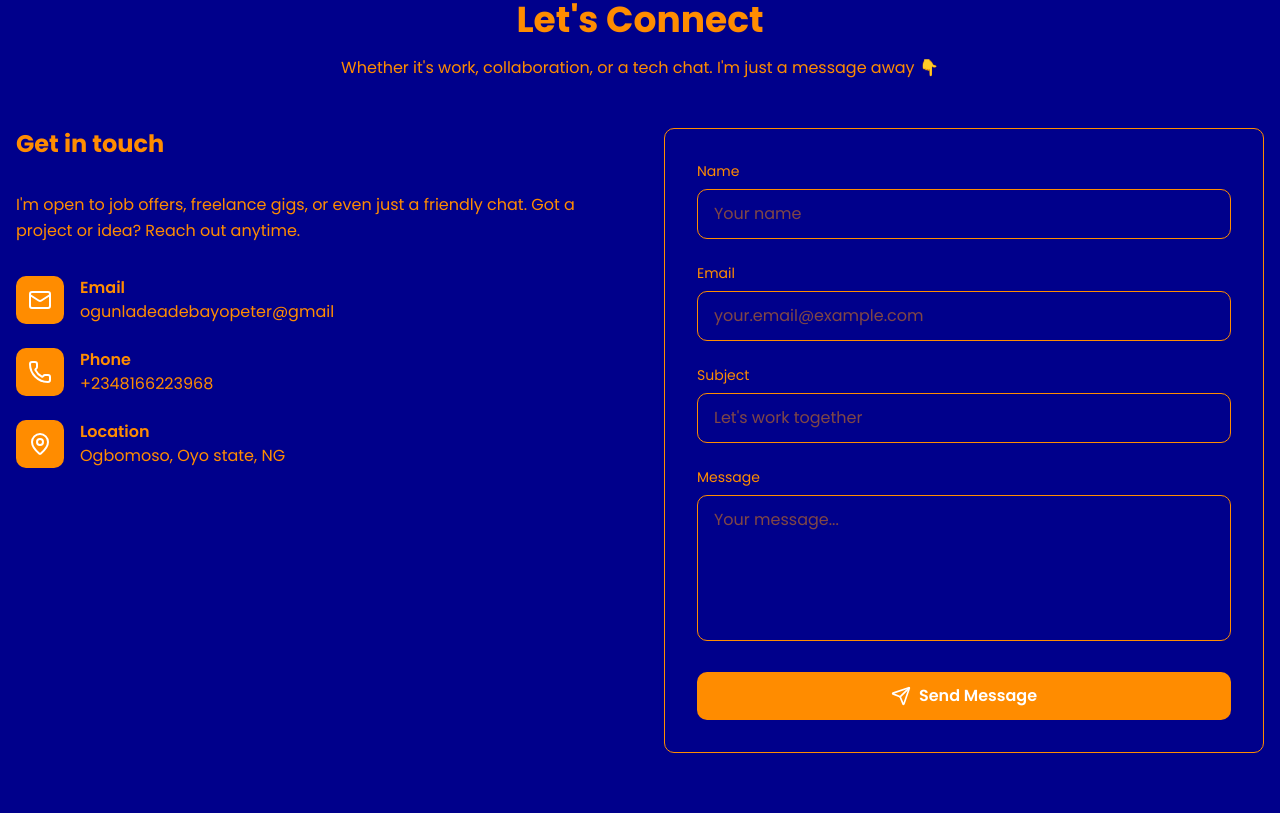
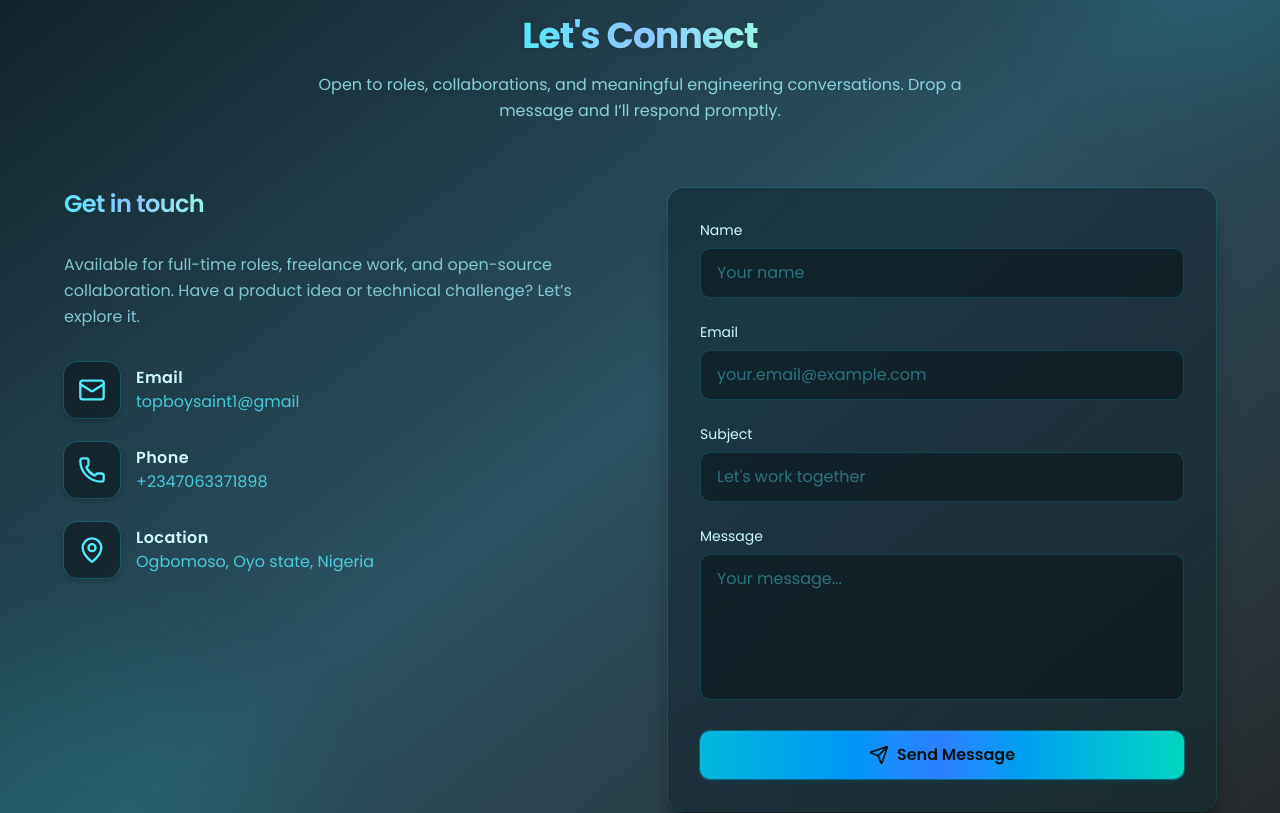
Before and after one commit to TopboySaint/my-portfolio-website, a React (Vite) app: page / in a window 1280 px wide. Shown: the part 3980-4793 px from the top of the page. Built offline with nearby package versions, Linux system fonts and the light colour scheme.

Commit message:
feat: update Contact component with new contact info and enhanced UI elements

```diff
--- a/src/components/Contact.jsx
+++ b/src/components/Contact.jsx
@@ -65,31 +65,39 @@ export default function Contact() {
   }
 
   const contactInfo = [
-    { icon: Mail, title: "Email", info: "ogunladeadebayopeter@gmail" },
-    { icon: Phone, title: "Phone", info: "+2348166223968" },
-    { icon: MapPin, title: "Location", info: "Ogbomoso, Oyo state, NG" },
+    { icon: Mail, title: "Email", info: "topboysaint1@gmail" },
+    { icon: Phone, title: "Phone", info: "+2347063371898" },
+    { icon: MapPin, title: "Location", info: "Ogbomoso, Oyo state, Nigeria" },
   ]
 
   return (
-    <section id="contact" className="py-20 px-4 bg-[#00008B] text-[#FF8C00]">
-      <div className="max-w-7xl mx-auto">
+    <section
+      id="contact"
+      className="relative py-24 px-4 sm:px-6 lg:px-8 bg-gradient-to-br from-[#0f2027] via-[#2c5364] to-[#232526] text-cyan-100 font-[Poppins] overflow-hidden"
+    >
+      {/* Decorative shapes */}
+      <div className="pointer-events-none absolute -top-32 -right-24 w-72 h-72 bg-cyan-400/10 rounded-full blur-3xl" />
+      <div className="pointer-events-none absolute bottom-[-160px] left-[-140px] w-[420px] h-[420px] bg-teal-400/10 rounded-full blur-3xl" />
+      <div className="pointer-events-none absolute top-1/2 left-1/2 -translate-x-1/2 -translate-y-1/2 w-[680px] h-[680px] bg-gradient-radial from-cyan-500/10 via-transparent to-transparent rounded-full blur-2xl" />
+
+      <div className="relative max-w-6xl mx-auto">
         <Motion.div
-          className="text-center mb-12"
+          className="text-center mb-16"
           initial={{ opacity: 0, y: 20 }}
           whileInView={{ opacity: 1, y: 0 }}
           transition={{ duration: 0.5, ease: "easeOut" }}
           viewport={{ once: true, margin: "-50px" }}
         >
-          <h2 className="text-3xl md:text-4xl font-bold mb-4">
-            Let's <span className="text-[#FF8C00]">Connect</span>
+          <h2 className="text-3xl md:text-4xl font-extrabold mb-4 tracking-tight">
+            <span className="bg-clip-text text-transparent bg-gradient-to-r from-cyan-300 via-blue-300 to-teal-200 drop-shadow">Let's Connect</span>
           </h2>
-          <p className="text-[#FF8C00] max-w-2xl mx-auto text-sm sm:text-base">
-            Whether it's work, collaboration, or a tech chat. I'm just a message away 👇
+          <p className="text-cyan-200/80 max-w-2xl mx-auto text-sm sm:text-base leading-relaxed">
+            Open to roles, collaborations, and meaningful engineering conversations. Drop a message and I’ll respond promptly.
           </p>
         </Motion.div>
 
-        {/* Main content container with improved responsive layout */}
-        <div className="grid grid-cols-1 lg:grid-cols-2 gap-8 lg:gap-12 items-start">
+        {/* Main content */}
+        <div className="grid grid-cols-1 lg:grid-cols-2 gap-10 lg:gap-14 items-start">
           {/* Contact Info Section */}
           <Motion.div
             className="order-2 lg:order-1"
@@ -98,10 +106,12 @@ export default function Contact() {
             transition={{ duration: 0.5, ease: "easeOut" }}
             viewport={{ once: true, margin: "-50px" }}
           >
-            <div className="lg:sticky lg:top-24">
-              <h3 className="text-xl sm:text-2xl font-bold mb-6 lg:mb-8">Get in touch</h3>
-              <p className="text-[#FF8C00] mb-8 text-sm sm:text-base leading-relaxed">
-                I'm open to job offers, freelance gigs, or even just a friendly chat. Got a project or idea? Reach out anytime.
+            <div className="lg:sticky lg:top-28">
+              <h3 className="text-xl sm:text-2xl font-semibold mb-6 lg:mb-8 tracking-tight">
+                <span className="bg-clip-text text-transparent bg-gradient-to-r from-cyan-300 via-blue-300 to-teal-200">Get in touch</span>
+              </h3>
+              <p className="text-cyan-200/75 mb-8 text-sm sm:text-base leading-relaxed">
+                Available for full-time roles, freelance work, and open-source collaboration. Have a product idea or technical challenge? Let’s explore it.
               </p>
 
               <div className="space-y-6">
@@ -110,18 +120,18 @@ export default function Contact() {
                   return (
                     <Motion.div
                       key={index}
-                      className="flex items-center gap-4"
+                      className="flex items-center gap-4 group"
                       initial={{ opacity: 0, y: 15 }}
                       whileInView={{ opacity: 1, y: 0 }}
                       transition={{ duration: 0.4, delay: index * 0.05, ease: "easeOut" }}
                       viewport={{ once: true, margin: "-50px" }}
                     >
-                      <div className="w-12 h-12 bg-[#FF8C00] rounded-lg flex items-center justify-center flex-shrink-0">
-                        <IconComponent className="w-6 h-6 text-white" />
+                      <div className="w-12 h-12 sm:w-14 sm:h-14 rounded-xl flex items-center justify-center flex-shrink-0 bg-[#0f1c21]/70 ring-1 ring-cyan-400/20 backdrop-blur-sm group-hover:bg-gradient-to-br group-hover:from-cyan-400/20 group-hover:via-blue-400/20 group-hover:to-teal-300/20 transition-all duration-300 shadow-md shadow-black/20">
+                        <IconComponent className="w-6 h-6 sm:w-7 sm:h-7 text-cyan-300 group-hover:text-cyan-100 transition-colors" />
                       </div>
                       <div>
-                        <h4 className="font-semibold text-sm sm:text-base">{contact.title}</h4>
-                        <p className="text-[#FF8C00] text-sm sm:text-base">{contact.info}</p>
+                        <h4 className="font-semibold text-sm sm:text-base text-cyan-100 tracking-wide">{contact.title}</h4>
+                        <p className="text-cyan-300/80 text-sm sm:text-base">{contact.info}</p>
                       </div>
                     </Motion.div>
                   )
@@ -138,8 +148,9 @@ export default function Contact() {
             transition={{ duration: 0.5, delay: 0.1, ease: "easeOut" }}
             viewport={{ once: true, margin: "-50px" }}
           >
-            <div className="bg-[#00008B] p-6 sm:p-8 rounded-lg border border-[#FF8C00]">
-              <form ref={formRef} onSubmit={sendEmail} disabled={isSending} className="space-y-6">
+            <div className="relative p-6 sm:p-8 rounded-2xl bg-[#0f1c21]/60 backdrop-blur-md ring-1 ring-cyan-400/15 shadow-xl shadow-black/40">
+              <div className="absolute inset-0 rounded-2xl pointer-events-none bg-gradient-to-br from-cyan-400/5 via-blue-400/5 to-teal-300/5" />
+              <form ref={formRef} onSubmit={sendEmail} disabled={isSending} className="space-y-6 relative">
                 <Motion.div
                   initial={{ opacity: 0, y: 10 }}
                   whileInView={{ opacity: 1, y: 0 }}
@@ -156,7 +167,7 @@ export default function Contact() {
                     onChange={handleChange}
                     autoComplete="off"
                     required
-                    className="w-full px-4 py-3 bg-[#00008B] border border-[#FF8C00] rounded-lg focus:outline-none focus:border-[#FF8C00] transition-colors text-sm sm:text-base text-[#FF8C00]"
+                    className="w-full px-4 py-3 bg-[#0d171b]/60 border border-cyan-400/20 rounded-lg focus:outline-none focus:ring-2 focus:ring-cyan-400/40 focus:border-cyan-300/60 transition-colors text-sm sm:text-base text-cyan-100 placeholder:text-cyan-300/40"
                     placeholder="Your name"
                   />
                   {errors.name && <p className="text-red-600 text-sm mt-1">{errors.name}</p>}
@@ -178,10 +189,10 @@ export default function Contact() {
                     onChange={handleChange}
                     autoComplete="off"
                     required
-                    className="w-full px-4 py-3 bg-[#00008B] border border-[#FF8C00] rounded-lg focus:outline-none focus:border-[#FF8C00] transition-colors text-sm sm:text-base text-[#FF8C00]"
+                    className="w-full px-4 py-3 bg-[#0d171b]/60 border border-cyan-400/20 rounded-lg focus:outline-none focus:ring-2 focus:ring-cyan-400/40 focus:border-cyan-300/60 transition-colors text-sm sm:text-base text-cyan-100 placeholder:text-cyan-300/40"
                     placeholder="your.email@example.com"
                   />
-                  {errors.email && <p className="text-red-600 text-sm mt-1">{errors.email}</p>}
+                  {errors.email && <p className="text-red-400 text-sm mt-1">{errors.email}</p>}
                 </Motion.div>
 
                 <Motion.div
@@ -200,10 +211,10 @@ export default function Contact() {
                     onChange={handleChange}
                     autoComplete="off"
                     required
-                    className="w-full px-4 py-3 bg-[#00008B] border border-[#FF8C00] rounded-lg focus:outline-none focus:border-[#FF8C00] transition-colors text-sm sm:text-base text-[#FF8C00]"
+                    className="w-full px-4 py-3 bg-[#0d171b]/60 border border-cyan-400/20 rounded-lg focus:outline-none focus:ring-2 focus:ring-cyan-400/40 focus:border-cyan-300/60 transition-colors text-sm sm:text-base text-cyan-100 placeholder:text-cyan-300/40"
                     placeholder="Let's work together"
                   />
-                  {errors.subject && <p className="text-red-600 text-sm mt-1">{errors.subject}</p>}
+                  {errors.subject && <p className="text-red-400 text-sm mt-1">{errors.subject}</p>}
                 </Motion.div>
 
                 <Motion.div
@@ -222,10 +233,10 @@ export default function Contact() {
                     autoComplete="off"
                     required
                     rows={5}
-                    className="w-full px-4 py-3 bg-[#00008B] border border-[#FF8C00] rounded-lg focus:outline-none focus:border-[#FF8C00] transition-colors resize-none text-sm sm:text-base text-[#FF8C00]"
+                    className="w-full px-4 py-3 bg-[#0d171b]/60 border border-cyan-400/20 rounded-lg focus:outline-none focus:ring-2 focus:ring-cyan-400/40 focus:border-cyan-300/60 transition-colors resize-none text-sm sm:text-base text-cyan-100 placeholder:text-cyan-300/40"
                     placeholder="Your message..."
                   />
-                  {errors.message && <p className="text-red-600 text-sm mt-1">{errors.message}</p>}
+                  {errors.message && <p className="text-red-400 text-sm mt-1">{errors.message}</p>}
                 </Motion.div>
 
                 {showSuccessMessage && (
@@ -243,7 +254,7 @@ export default function Contact() {
                 <Motion.button
                   type="submit"
                   disabled={isSending}
-                  className={`w-full ${isSending ? "bg-[#FF8C00]/70 cursor-not-allowed" : "bg-[#FF8C00] hover:bg-[#FF8C00]/90 cursor-pointer"}  text-white px-6 py-3 rounded-lg font-semibold transition-colors flex items-center justify-center gap-2 text-sm sm:text-base`}
+                  className={`relative w-full ${isSending ? "bg-gradient-to-r from-cyan-600/60 via-blue-600/60 to-teal-500/60 cursor-not-allowed" : "bg-gradient-to-r from-cyan-500 via-blue-500 to-teal-400 hover:from-cyan-400 hover:via-blue-400 hover:to-teal-300 cursor-pointer"} text-[#0b1214] font-semibold px-6 py-3 rounded-lg transition-all flex items-center justify-center gap-2 text-sm sm:text-base shadow-md shadow-cyan-900/40 ring-1 ring-cyan-400/30`}
                   initial={{ opacity: 0, y: 10 }}
                   whileInView={{ opacity: 1, y: 0 }}
                   transition={{ duration: 0.3, delay: 0.2, ease: "easeOut" }}
@@ -252,7 +263,7 @@ export default function Contact() {
                 >
                   {isSending ? (
                     <>
-                      <svg className="animate-spin w-5 h-5 text-white" fill="none" viewBox="0 0 24 24">
+                      <svg className="animate-spin w-5 h-5 text-cyan-100" fill="none" viewBox="0 0 24 24">
                         <circle
                           className="opacity-25"
                           cx="12"
@@ -271,8 +282,8 @@ export default function Contact() {
                     </>
                   ) : (
                     <>
-                      <Send size={20} />
-                      Send Message
+                      <Send size={20} className="text-[#0b1214]" />
+                      <span>Send Message</span>
                     </>
                   )}
                 </Motion.button>
```
